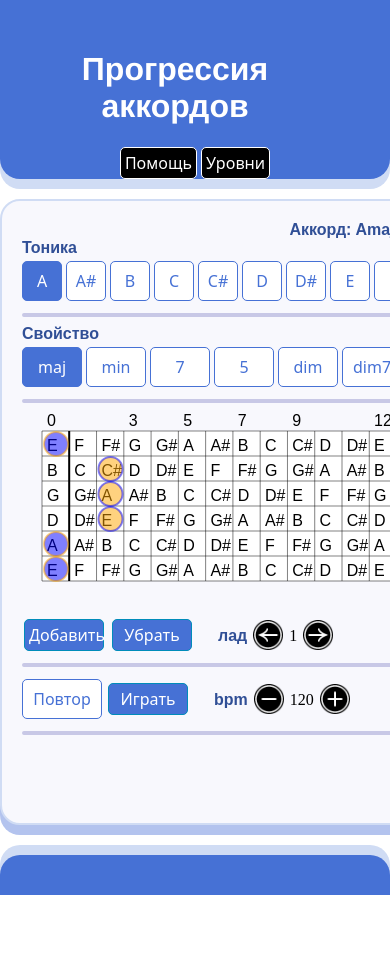
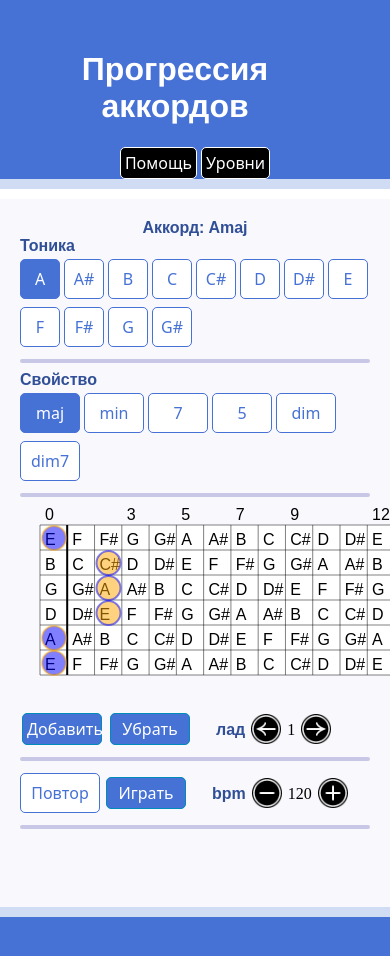
Before and after one commit to SimGus90/ChordPlay, a plain HTML site: page index.html in a window 390 px wide. Before the commit the page ends 895 px from the top, so only its background shows below. Drawn offline with Linux system fonts and the light colour scheme.

Commit message:
Add files via upload

```diff
--- a/style.css
+++ b/style.css
@@ -110,16 +110,6 @@ header {
     border-radius: 0px 0px 20px 20px;
     box-shadow: 0px 10px 0px #d0dcf4;
 }
-main{
-    max-width: 640px;
-
-    margin: 0 auto 30px auto;
-    padding: 20px;
-    background-color: #f8f8fd;
-    border: 2px solid #d0dcf4;
-    border-radius: 20px;
-    box-shadow: 0px 10px 0px #b3c3ee;
-}
 footer{
     background-color: #4671D5;
     background-size: 100%;
@@ -132,6 +122,37 @@ footer{
     color: white;
     border-radius: 20px 20px 0px 0px;
     box-shadow: 0px -10px 0px #d0dcf4;
+}
+
+@media screen and (min-width: 1000px) {
+  main {
+    max-width: 640px;
+    margin: 0 auto 30px auto;
+    padding: 20px;
+    background-color: #f8f8fd;
+    border: 2px solid #d0dcf4;
+    border-radius: 20px;
+    box-shadow: 0px 10px 0px #b3c3ee;
+    }
+  header {
+    border-radius: 0px 0px 20px 20px;
+  }
+  footer {
+    border-radius: 20px 20px 0px 0px;
+  }
+}
+@media screen and (max-width: 1000px) {
+  main {
+    padding: 20px;
+    background-color: #f8f8fd;
+    box-shadow: 0px 10px 0px #b3c3ee;
+  }
+  header {
+    border-radius: 0px 0px 0px 0px;
+  }
+  footer {
+    border-radius: 0px 0px 0px 0px;
+  }
 }
 
 body{
```
